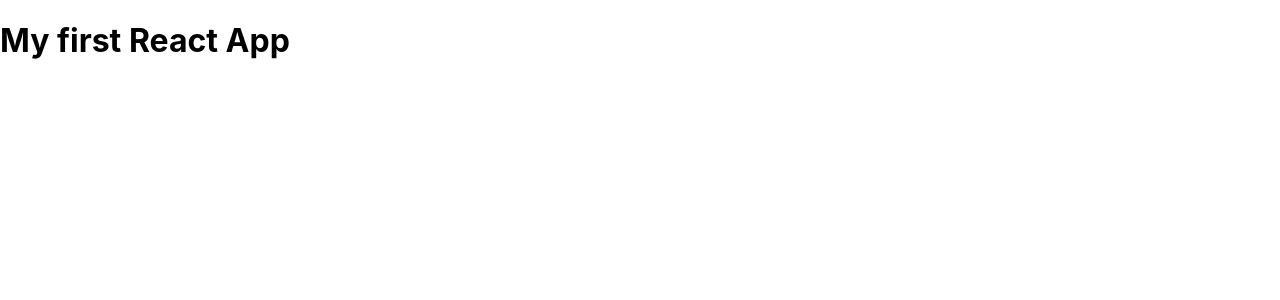
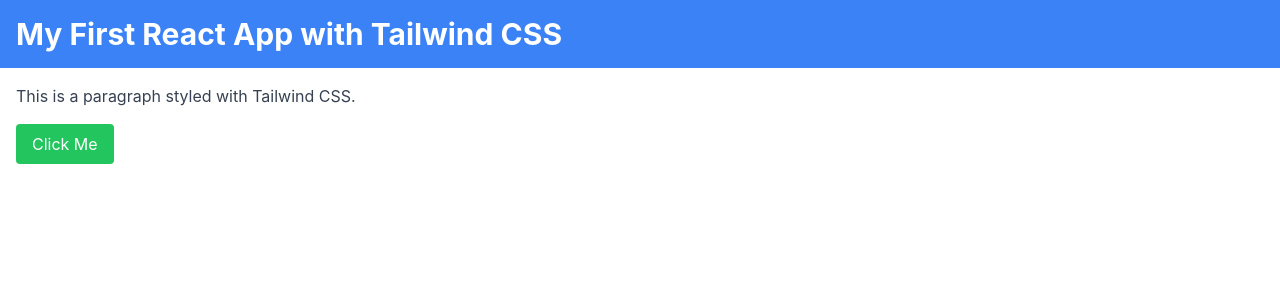
Before and after one commit to JL-Agbalo/my_social_media_app_frontend, a React (Create React App) app: page / in a window 1280 px wide. Shown: the top 300 px of the page. Built offline with nearby package versions, Linux system fonts and the light colour scheme.

Commit message:
Add Tailwind CSS integration and update dependencies

```diff
--- a/package.json
+++ b/package.json
@@ -32,5 +32,10 @@
       "last 1 firefox version",
       "last 1 safari version"
     ]
+  },
+  "devDependencies": {
+    "autoprefixer": "^10.4.20",
+    "postcss": "^8.5.1",
+    "tailwindcss": "^3.4.17"
   }
 }
--- /dev/null
+++ b/postcss.config.js
@@ -0,0 +1,6 @@
+module.exports = {
+  plugins: {
+    tailwindcss: {},
+    autoprefixer: {},
+  },
+}
--- a/src/App.js
+++ b/src/App.js
@@ -1,7 +1,17 @@
 function App() {
   return (
     <div className="App">
-      <h1>My first React App</h1>
+      <header className="bg-blue-500 text-white p-4">
+        <h1 className="text-3xl font-bold">My First React App with Tailwind CSS</h1>
+      </header>
+      <main className="p-4">
+        <p className="text-gray-700">
+          This is a paragraph styled with Tailwind CSS.
+        </p>
+        <button className="mt-4 bg-green-500 text-white py-2 px-4 rounded">
+          Click Me
+        </button>
+      </main>
     </div>
   );
 }
--- /dev/null
+++ b/src/assets/styles/tailwind.css
@@ -0,0 +1,3 @@
+@tailwind base;
+@tailwind components;
+@tailwind utilities;
--- a/src/index.js
+++ b/src/index.js
@@ -1,6 +1,7 @@
 import React from 'react';
 import ReactDOM from 'react-dom/client';
 import './index.css';
+import './assets/styles/tailwind.css';
 import App from './App';
 
 const root = ReactDOM.createRoot(document.getElementById('root'));
--- /dev/null
+++ b/tailwind.config.js
@@ -0,0 +1,11 @@
+module.exports = {
+  purge: ['./src/**/*.{js,jsx,ts,tsx}', './public/index.html'],
+  darkMode: false, // or 'media' or 'class'
+  theme: {
+    extend: {},
+  },
+  variants: {
+    extend: {},
+  },
+  plugins: [],
+}
```
Also changed, not shown: 1 other file (tests, documents, lock files or other folders).
